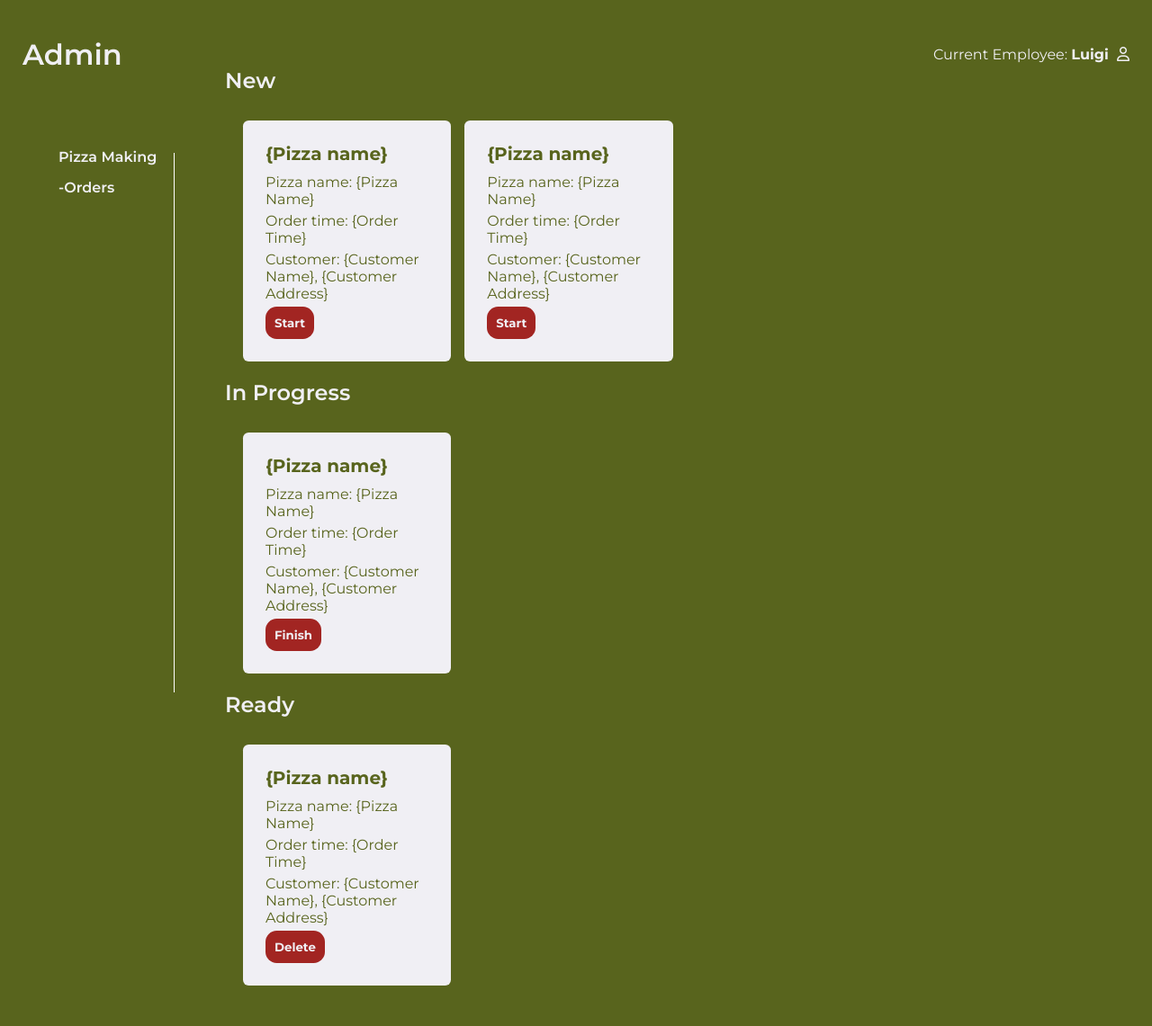
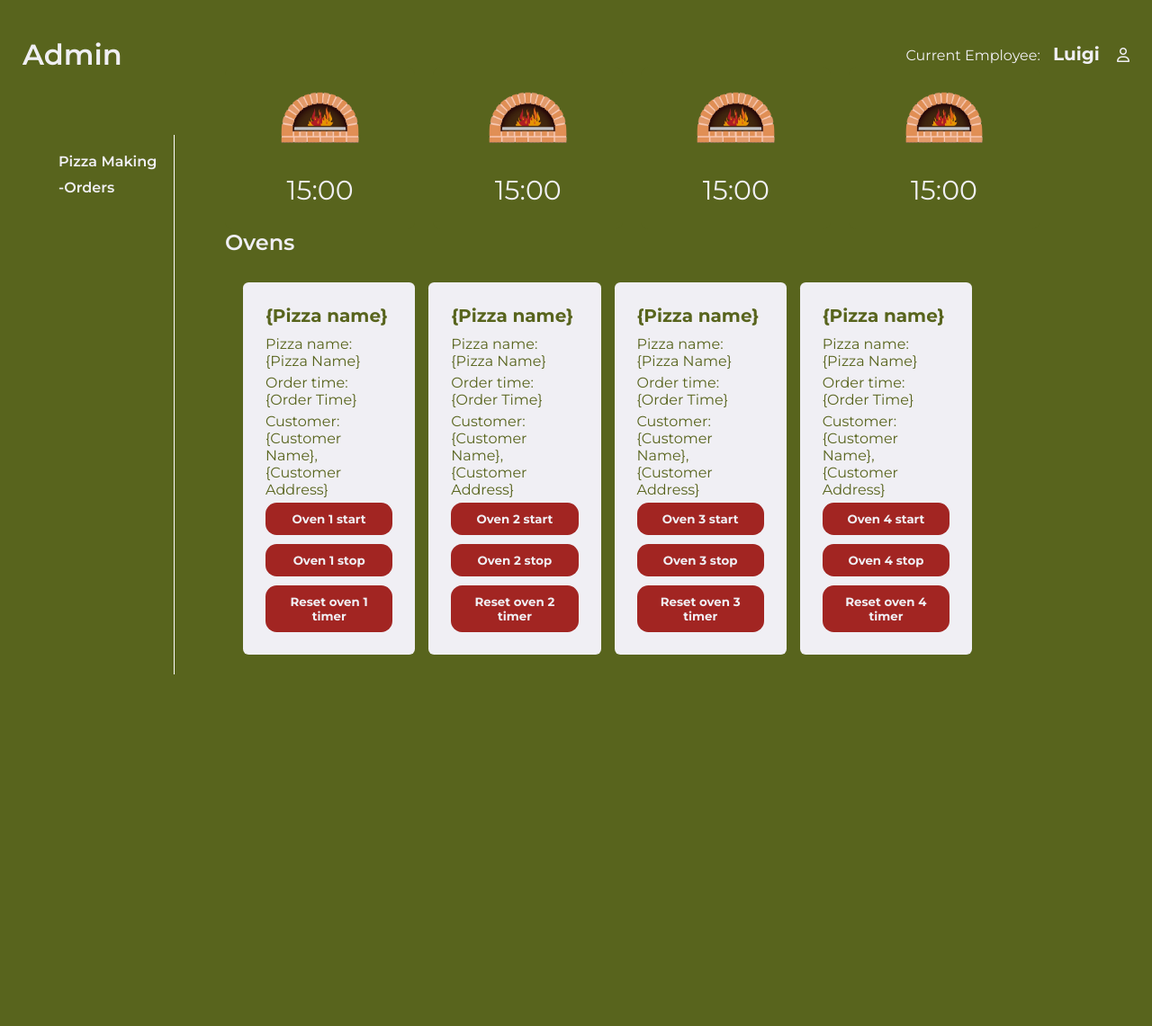
Before and after one commit to NexaDevInc/Mario-and-Luigi-s-pizzeria, a Flask app: template templates/luigi.html in a window 1280 px wide. Shown: the whole page at 90% size. After the commit the page ends 750 px from the top, so only its background shows below. Run offline with Flask 3, Linux system fonts and the light colour scheme; the template is opened without the code that fills it, so the values that code supplies are empty; some libraries are stand-ins or nearby versions.

Commit message:
added ovens to the luigi page

```diff
--- a/static/css/styles luigi.css
+++ b/static/css/styles luigi.css
@@ -32,7 +32,6 @@ body {
     background-color: var(--color2);
 }
 
-
 .sidebar {
     width: 200px;
     padding: var(--margin);
@@ -47,9 +46,17 @@ body {
 .sidebar p {
     font-size: var(--paragraph);
     font-weight: var(--semiBold);
-    margin-top: 10%
+    margin-top: 100px;
 }
 
+
+.sidebar p:first-of-type {
+    margin-top: 120px;
+}
+
+.sidebar p:last-of-type {
+    margin-top: 10px;
+}
 
 .global-grid {
     padding: var(--margin);
@@ -60,7 +67,6 @@ body {
     color: var(--color1);
     margin-bottom: 10px;
     font-weight: var(--semiBold);
-
 }
 
 .global-element {
@@ -80,7 +86,7 @@ body {
     background-color: var(--color1);
     padding: var(--margin);
     border-radius: var(--padding-borderRadius-input);
-    width: calc(25% - 10px);
+    width: calc(25% - 50px);
 }
 
 .element h3 {
@@ -98,7 +104,13 @@ body {
 }
 
 
-.element button {
+.button-container {
+    display: flex;
+    flex-direction: column;
+    gap: 10px;
+}
+
+.button-container button {
     padding: 10px;
     background-color: var(--color3);
     color: var(--color1);
@@ -106,7 +118,6 @@ body {
     border-radius: var(--padding-borderRadius-button);
     cursor: pointer;
     font-weight: var(--bold);
-
 }
 
 .line {
@@ -114,6 +125,7 @@ body {
     height: 600px;
     margin: 20px;
     margin-left: 10vw;
+    margin-top: 100px;
 }
 
 .line::before {
@@ -137,24 +149,6 @@ body {
     height: 80px;
 }
 
-.sidebar {
-    width: 200px;
-    padding: var(--margin);
-    color: var(--color1);
-    position: fixed;
-    height: 100vh;
-    display: flex;
-    flex-direction: column;
-    margin-top: 100px;
-    margin-left: 15px;
-}
-
-.sidebar p {
-    font-size: var(--paragraph);
-    font-weight: var(--semiBold);
-    margin-top: 10%;
-}
-
 .admin {
     font-size: var(--paragraph);
     font-weight: var(--semiBold);
@@ -173,8 +167,40 @@ body {
 
 .account span {
     font-weight: var(--bold);
+    font-size: 20px;
 }
 
 .account i {
     margin-left: 5px;
 }
+
+.grid_container {
+    display: grid;
+    grid-template-columns: repeat(4, 1fr);
+    gap: 20px;
+    width: 90%;
+}
+
+.grid_item {
+    display: flex;
+    flex-direction: column;
+    align-items: center;
+    text-align: center;
+    padding: 20px;
+    border-radius: 8px;
+    background-color: var(--color2);
+}
+
+.grid_item img {
+    width: 60%;
+    height: auto;
+    margin-bottom: 10px;
+}
+
+span {
+    font-size: 30px;
+    color: var(--color1);
+    padding: 5px 10px;
+    border-radius: 5px;
+    margin-top: 10px;
+}
--- a/templates/luigi.html
+++ b/templates/luigi.html
@@ -21,52 +21,79 @@
         <div class="sidebar">
             <p>Pizza Making</p>
             <p>-Orders</p>
-        <div class="line">
-        </div>
+            <div class="line"></div>
         </div>
         <div class="global-element">
-            <h2>New</h2>
+            <div class="grid_container">
+                <div class="grid_item">
+                    <img src="../static/img/oven.png" alt="oven1">
+                    <span id="redTimer">15:00</span>
+                </div>
+
+                <div class="grid_item">
+                    <img src="../static/img/oven.png" alt="oven2">
+                    <span id="greenTimer">15:00</span>
+                </div>
+
+                <div class="grid_item">
+                    <img src="../static/img/oven.png" alt="oven3">
+                    <span id="blueTimer">15:00</span>
+                </div>
+
+                <div class="grid_item">
+                    <img src="../static/img/oven.png" alt="oven4">
+                    <span id="yellowTimer">15:00</span>
+                </div>
+            </div>
+            <h2>Ovens</h2>
             <div class="grid">
                 <div class="element">
                     <h3>{Pizza name}</h3>
                     <p>Pizza name: {Pizza Name}</p>
                     <p>Order time: {Order Time}</p>
                     <p>Customer: {Customer Name}, {Customer Address}</p>
-                    <button>Start</button>
+                    <div class="button-container">
+                        <button id="redButtonStart" onclick="toggleLED('RedLedOn')">Oven 1 start</button>
+                        <button id="redButtonStop" onclick="toggleLED('RedLedOff')">Oven 1 stop</button>
+                        <button id="redButtonReset">Reset oven 1 timer</button>
+                    </div>
                 </div>
                 <div class="element">
                     <h3>{Pizza name}</h3>
                     <p>Pizza name: {Pizza Name}</p>
                     <p>Order time: {Order Time}</p>
                     <p>Customer: {Customer Name}, {Customer Address}</p>
-                    <button>Start</button>
+                    <div class="button-container">
+                        <button id="greenButtonStart" onclick="toggleLED('GreenLedOn')">Oven 2 start</button>
+                        <button id="greenButtonStop" onclick="toggleLED('GreenLedOff')">Oven 2 stop</button>
+                        <button id="greenButtonReset">Reset oven 2 timer</button>
+                    </div>
                 </div>
-            </div>
-
-            <h2>In Progress</h2>
-            <div class="grid">
                 <div class="element">
                     <h3>{Pizza name}</h3>
                     <p>Pizza name: {Pizza Name}</p>
                     <p>Order time: {Order Time}</p>
                     <p>Customer: {Customer Name}, {Customer Address}</p>
-                    <button>Finish</button>
+                    <div class="button-container">
+                        <button id="blueButtonStart" onclick="toggleLED('BlueLedOn')">Oven 3 start</button>
+                        <button id="blueButtonStop" onclick="toggleLED('BlueLedOff')">Oven 3 stop</button>
+                        <button id="blueButtonReset">Reset oven 3 timer</button>
+                    </div>
                 </div>
-            </div>
-
-            <h2>Ready</h2>
-            <div class="grid">
                 <div class="element">
                     <h3>{Pizza name}</h3>
                     <p>Pizza name: {Pizza Name}</p>
                     <p>Order time: {Order Time}</p>
                     <p>Customer: {Customer Name}, {Customer Address}</p>
-                    <button>Delete</button>
+                    <div class="button-container">
+                        <button id="yellowButtonStart" onclick="toggleLED('YellowLedOn')">Oven 4 start</button>
+                        <button id="yellowButtonStop" onclick="toggleLED('YellowLedOff')">Oven 4 stop</button>
+                        <button id="yellowButtonReset">Reset oven 4 timer</button>
+                    </div>
                 </div>
             </div>
         </div>
     </div>
-
-    <script src="../static/js/functions luigi.js"></script>
+    <script src="../static/js/script_oven.js"></script>
 </body>
 </html>
```
